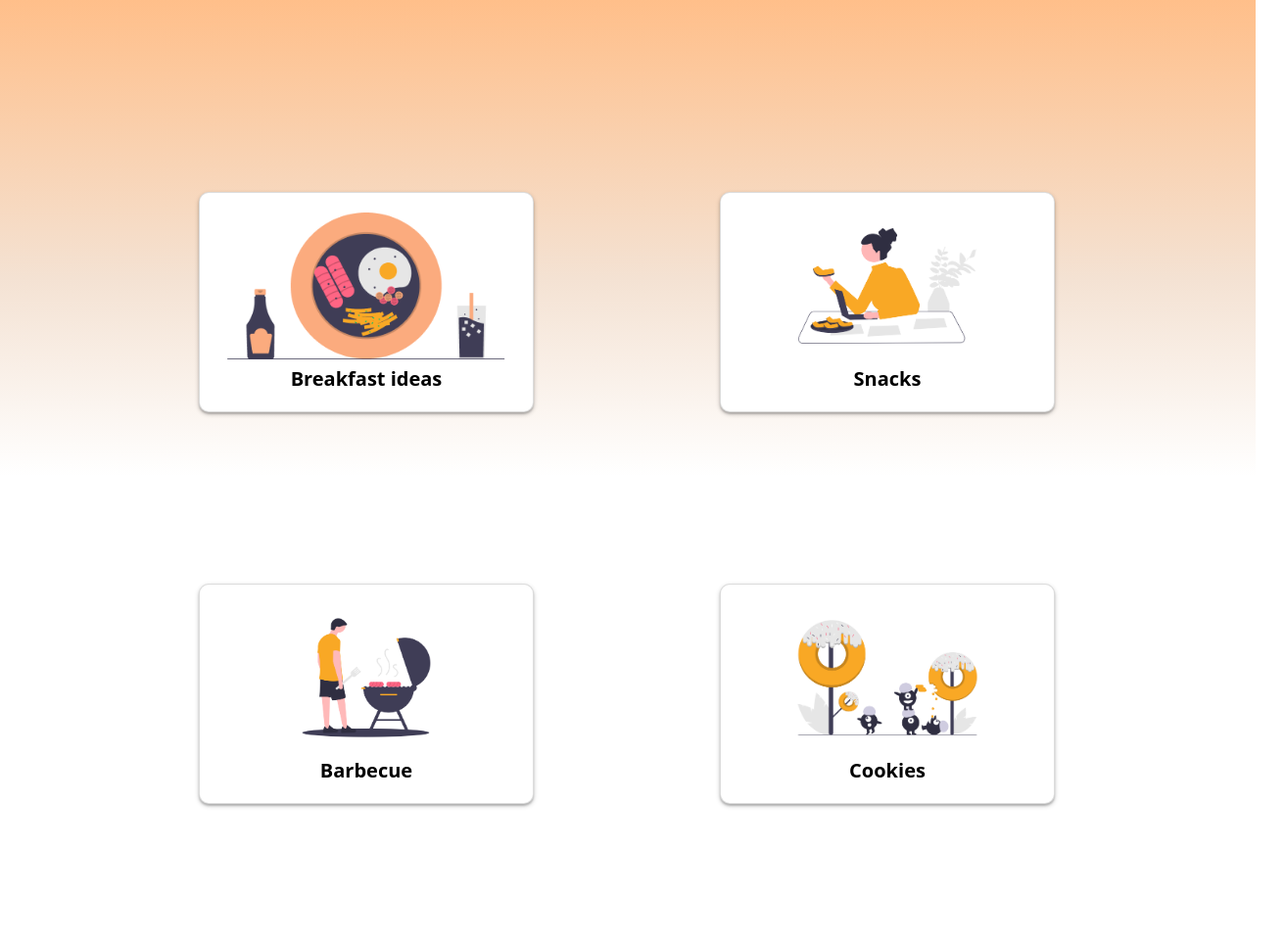
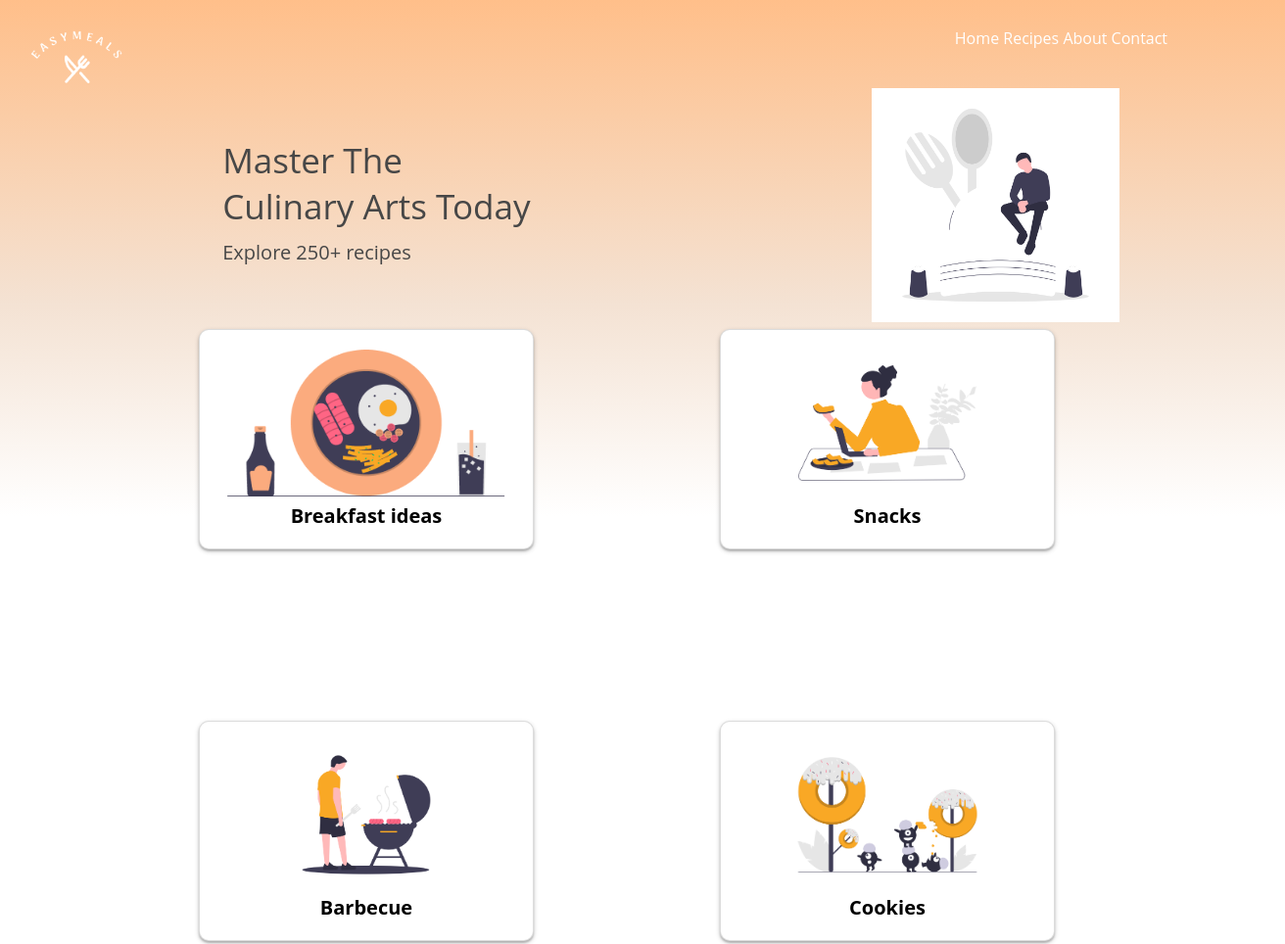
Before and after one commit to arozmus-deloitte/Zadanie-HTML-CSS, a website: page pages/index.html in a window 1280 px wide. Shown: the top 964 px of the page at 98% size, 1312 px wide, since content can reach past the window. Drawn offline with Linux system fonts and the light colour scheme.

Commit message:
Start subscribe field

```diff
--- a/pages/index.html
+++ b/pages/index.html
@@ -8,6 +8,28 @@
 </head>
 
 <body>
+    <div class="navbar">
+        <img src="./../img/png/logo.png" alt="Logo" id="logo">
+        <div class="navbarText">
+            Home
+            Recipes
+            About
+            Contact
+        </div>
+        <div class="subscribe">
+            <div class="subscribeHeader">
+                <div class="firstSubscribeHeader">
+                    Master The <br>
+                    Culinary Arts Today
+                </div>
+                <div class="secondSubscribeHeader">
+                    Explore 250+ recipes
+                </div>
+                <!-- <button id="btnSubscribe" type="submit">Subscribe</button> -->
+            </div>
+            <img src="./../img/png/cooking.png" alt="Cocking" id="cooking">
+        </div>
+    </div>
     <div class="background">
         <div class="backgroundImage">
             <img src="./../img/png/breakfast.png" alt="Breakfast ideas" id="mainImage">
--- a/resources/css/index.css
+++ b/resources/css/index.css
@@ -1,6 +1,68 @@
 body {
     font-family: "Open Sans", sans-serif;
     background-image: linear-gradient(180deg, rgba(255,191,138,1) 0%, rgba(244,226,211,1) 17%, rgba(255,255,255,1) 29%);
+}
+
+#logo{
+    width: 8%;
+}
+
+.navbar{
+    padding: 20px;
+    justify-content: center;
+    width: 100%;
+    height: 100px;
+    color: white;
+}
+
+.navbarText{
+    padding-right: 100px;
+    float: right;
+    justify-content: space-around;
+}
+
+.subscribe{
+    height: 400px;
+    display: flex;
+    justify-content: space-around;
+}
+
+#cooking{
+    width: 20%;
+    height: fit-content;
+    float: right;
+}
+
+/* #btnSubscribe
+{
+    background-color: rgb(241, 144, 18);
+    color: white;
+    font-size: 15px;
+    padding: 10px;
+    width: 100px;
+    height: auto;
+    border-radius: 10px;
+    border: none;
+    box-shadow: 0 2px 2px 0 rgba(0, 0, 0, 0.2), 0 2px 2px 0 rgba(0, 0, 0, 0.19);
+} */
+
+/* #btnSubscribe:hover{
+    scale: 110%;
+} */
+
+.subscribeHeader{
+    color: rgb(71, 71, 71);
+    font-weight: 400;
+    padding: 50px;
+}
+
+.firstSubscribeHeader{
+    font-size: 35px;
+}
+
+.secondSubscribeHeader{
+    padding-top: 10px;
+    font-size: 20px;
 }
 
 .background {
@@ -12,6 +74,8 @@ body {
     place-items: center;
     padding: 100px;
 }
+
+
 
 .backgroundImage{
     background-color: white;
@@ -57,7 +121,7 @@ body {
 p1{
     color: white;
     font-size: 30px;
-    padding-left: 200px;
+    font-weight: 100;
 }
 
 .bottomImages{
@@ -66,6 +130,8 @@ p1{
     justify-content: space-around;
     margin: auto;
     padding: 50px;
+    font-weight: 500px;
+
 }
 
 #bottomImage {
@@ -102,5 +168,4 @@ p1{
 }
 
 #icon{
-    padding-right: 5px;
 }
```
